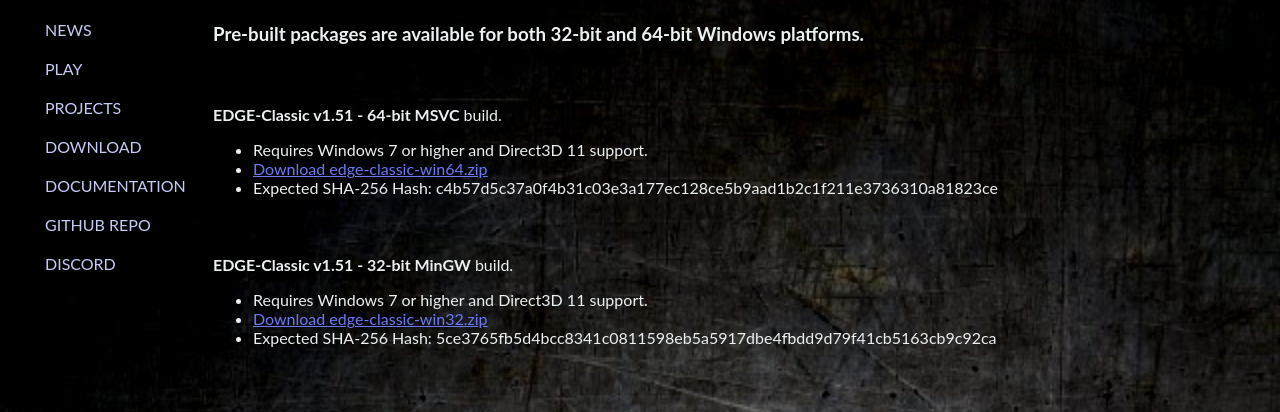
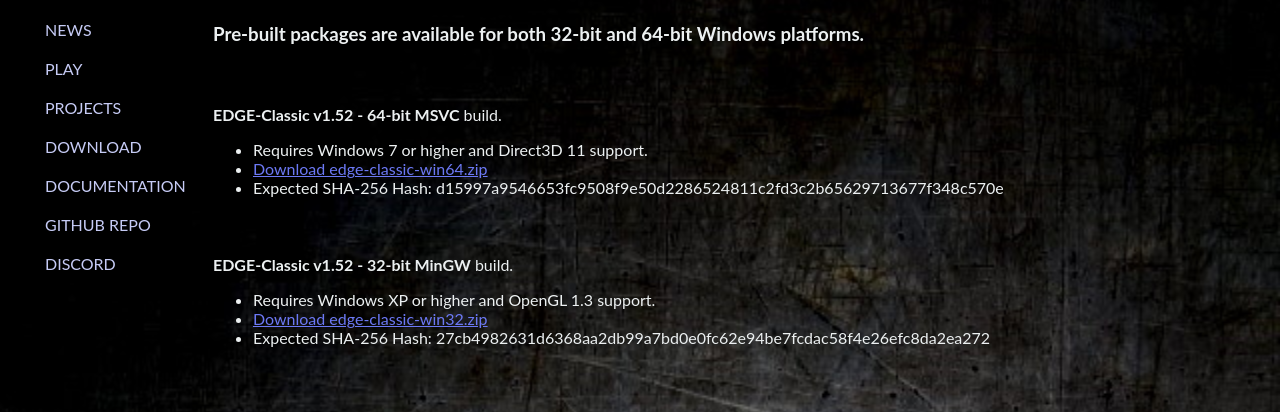
Before and after one commit to edge-classic/edge-classic.github.io, a Jekyll site: the page download.html, which Jekyll copies as it is, in a window 1280 px wide. Shown: the part 185-597 px from the top of the page. Built offline with Jekyll 4.4.1, drawn with Linux system fonts in a browser that asks for light colours.

Commit message:
Update site

```diff
--- a/download.html
+++ b/download.html
@@ -39,19 +39,19 @@
 			<br><br>
 		</td></tr>
 		<tr><td>
-		 <b>EDGE-Classic v1.51 - 64-bit MSVC</b> build.
+		 <b>EDGE-Classic v1.52 - 64-bit MSVC</b> build.
 		 <ul dir="auto">
 			<li>Requires Windows 7 or higher and Direct3D 11 support.<br>
-			<li><a href="https://github.com/edge-classic/EDGE-classic/releases/download/1.51/edge-classic-win64.zip">Download edge-classic-win64.zip</a></li>
-			<li>Expected SHA-256 Hash: c4b57d5c37a0f4b31c03e3a177ec128ce5b9aad1b2c1f211e3736310a81823ce</li>
+			<li><a href="https://github.com/edge-classic/EDGE-classic/releases/download/1.52/edge-classic-win64.zip">Download edge-classic-win64.zip</a></li>
+			<li>Expected SHA-256 Hash: d15997a9546653fc9508f9e50d2286524811c2fd3c2b65629713677f348c570e</li>
 			</ul><br><br>
 		</td></tr>
 		<tr><td>
-		 <b>EDGE-Classic v1.51 - 32-bit MinGW</b> build.
+		 <b>EDGE-Classic v1.52 - 32-bit MinGW</b> build.
 		  <ul dir="auto">
-			<li>Requires Windows 7 or higher and Direct3D 11 support.<br>
-			<li><a href="https://github.com/edge-classic/EDGE-classic/releases/download/1.51/edge-classic-win32.zip">Download  edge-classic-win32.zip</a></li>
-			<li>Expected SHA-256 Hash: 5ce3765fb5d4bcc8341c0811598eb5a5917dbe4fbdd9d79f41cb5163cb9c92ca</li>
+			<li>Requires Windows XP or higher and OpenGL 1.3 support.<br>
+			<li><a href="https://github.com/edge-classic/EDGE-classic/releases/download/1.52/edge-classic-win32.zip">Download  edge-classic-win32.zip</a></li>
+			<li>Expected SHA-256 Hash: 27cb4982631d6368aa2db99a7bd0e0fc62e94be7fcdac58f4e26efc8da2ea272</li>
 		</ul><br><br>
 		</td></tr>
 
```
Also changed, not shown: news.html (+25 -0 lines).
